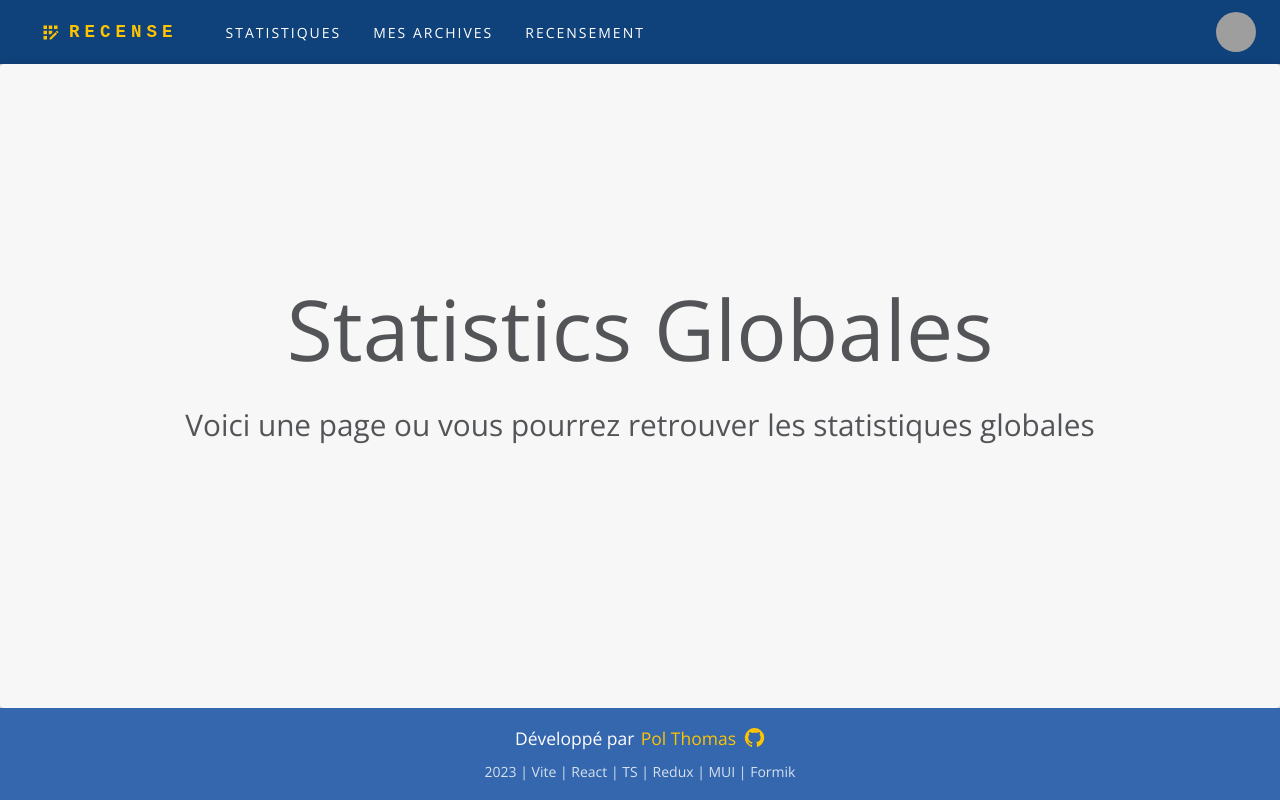
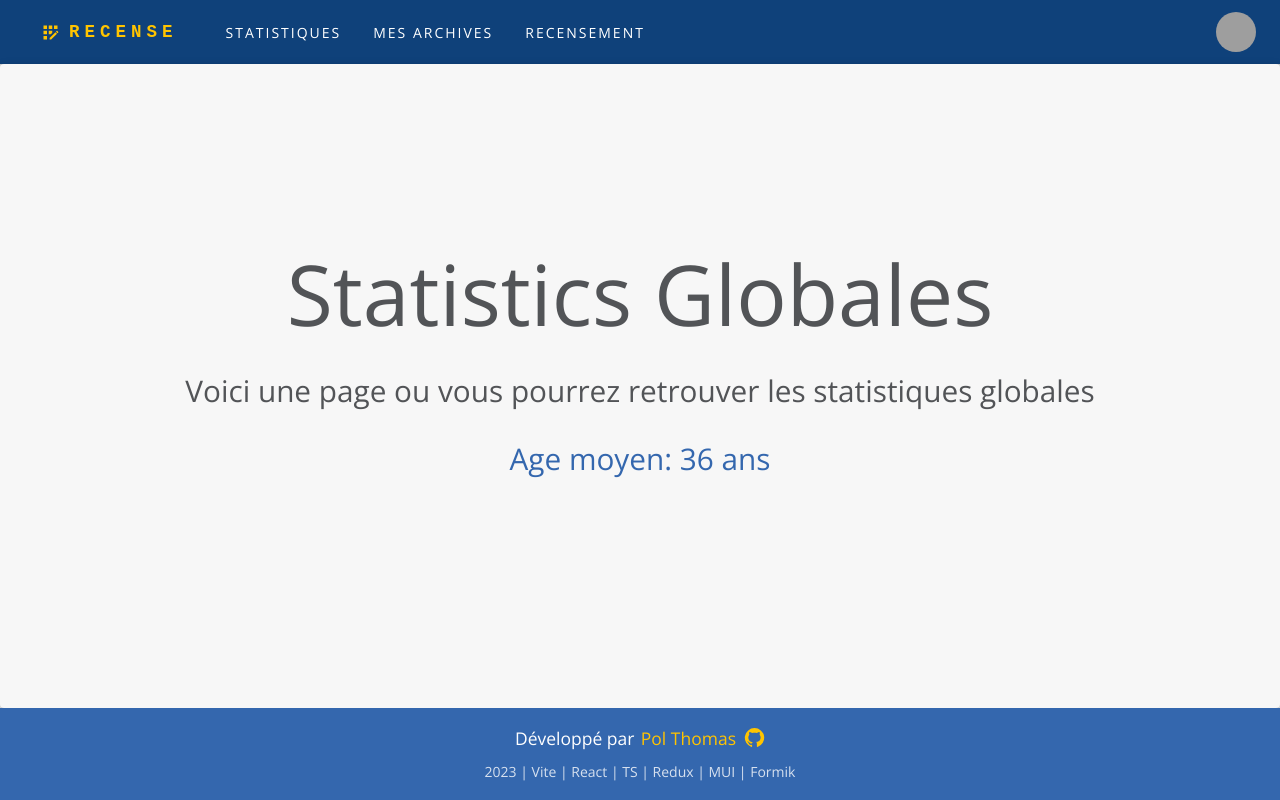
Before and after one commit to PolThm/recense, a React (Vite) app: page /statistics in a window 1280 px wide. Built offline with nearby package versions, Linux system fonts and the light colour scheme; grey boxes are pictures that could not be loaded.

Commit message:
Yesaille

```diff
--- a/src/pages/StatisticsPage.tsx
+++ b/src/pages/StatisticsPage.tsx
@@ -1,7 +1,28 @@
 import { Container, Typography } from '@mui/material';
 import React, { FC } from 'react';
+import { useSelector } from 'react-redux';
+
+import { RootState } from '@/store';
 
 const StatisticsPage: FC = () => {
+  const censuses = useSelector(
+    (state: RootState) => state.censusesStore.censuses
+  );
+
+  const getAgeAverage = () => {
+    const filteredCensuses = censuses.filter(
+      (census) => census.profile.age !== undefined
+    );
+
+    const ageAverage =
+      filteredCensuses.reduce((acc, census) => {
+        if (!census.profile.age) return acc;
+        return acc + census.profile.age;
+      }, 0) / filteredCensuses.length;
+
+    return ageAverage;
+  };
+
   return (
     <Container
       sx={{
@@ -13,11 +34,19 @@ const StatisticsPage: FC = () => {
         mt: -3,
       }}
     >
-      <Typography variant="h1" textAlign='center' gutterBottom>
+      <Typography variant="h1" textAlign="center" gutterBottom>
         Statistics Globales
       </Typography>
       <Typography variant="h4" textAlign="center">
         Voici une page ou vous pourrez retrouver les statistiques globales
+      </Typography>
+
+      <Typography
+        variant="h4"
+        textAlign="center"
+        sx={{ mt: 4, color: 'primary.main' }}
+      >
+        Age moyen: {getAgeAverage()} ans
       </Typography>
     </Container>
   );
```
Also changed, not shown: src/pages/MyArchivesPage.tsx (+4 -3 lines).
